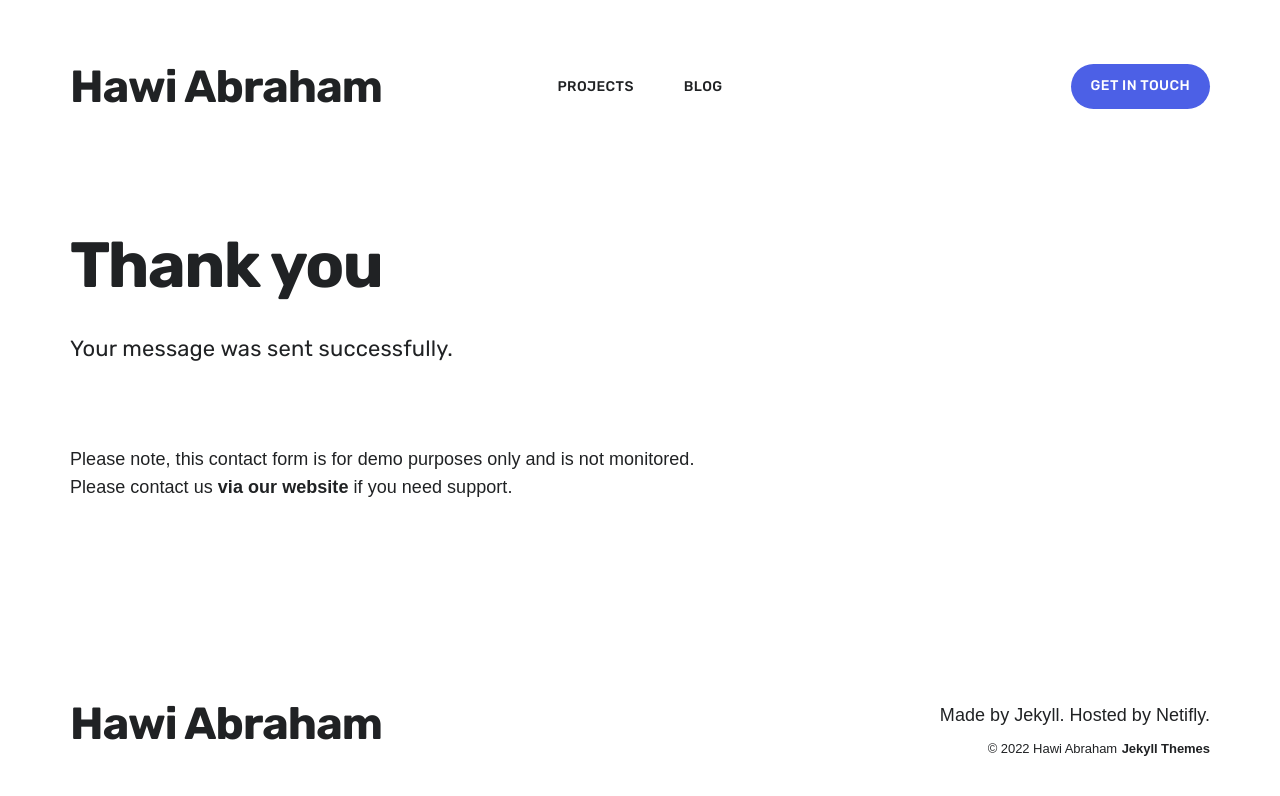
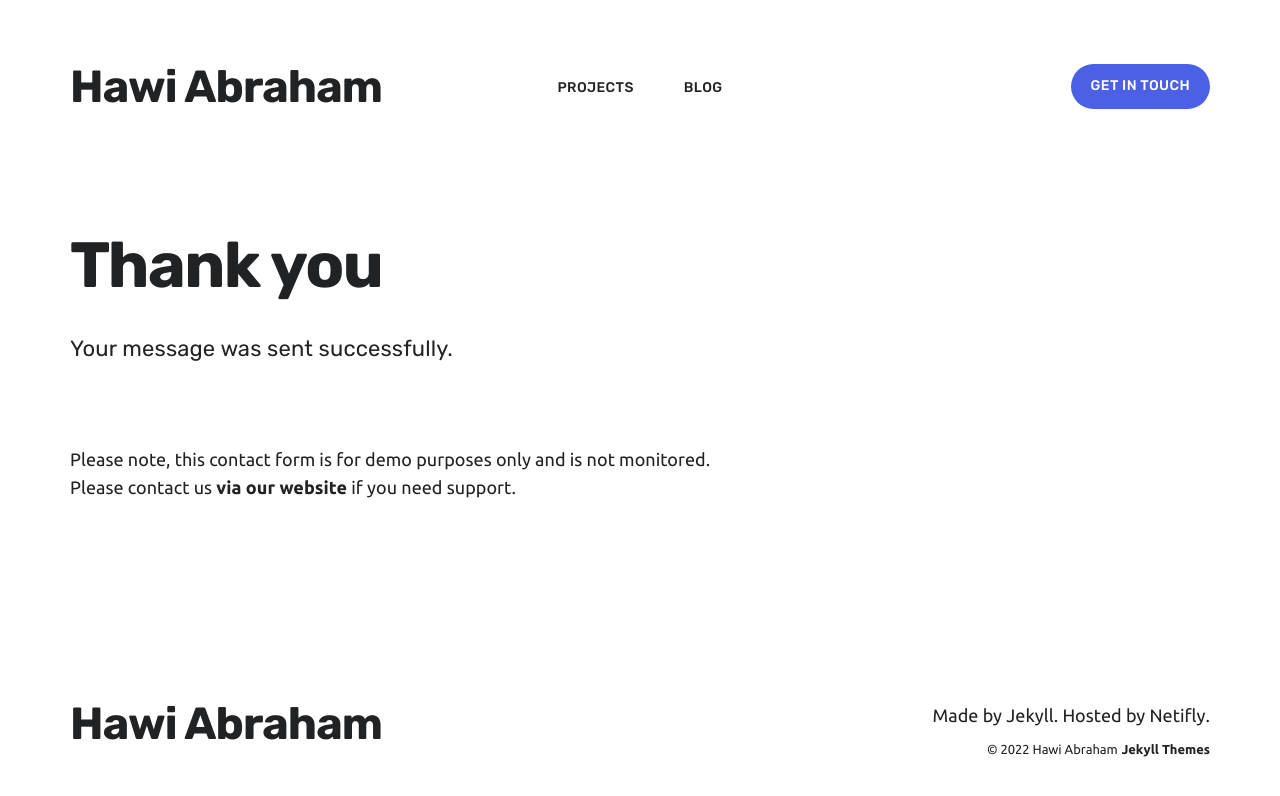
Before and after one commit to hawiabraham/personal-website, a Jekyll site: the page built from _pages/thanks.md, in a window 1280 px wide. Shown: the top 796 px of the page. Built offline with Jekyll 4.4.1, drawn with Linux system fonts in a browser that asks for light colours; nearby versions of some CDN libraries.

Commit message:
Update settings.yml

```diff
--- a/_data/settings.yml
+++ b/_data/settings.yml
@@ -19,7 +19,7 @@
   tagline: Made by Jekyll. Hosted by Netifly.
 
 hero_settings:
-  background_image: /images/backgrounds/background-hero.svg
+  background_image: /images/backgrounds/background.jpg
 
 post_settings:
   grid_spacing: 10
@@ -70,7 +70,7 @@
   error_color: '#D64541'
 
 font_settings:
-  font_embed: '<link href="https://fonts.googleapis.com/css?family=Rubik:400,500,700|Ubuntu+Mono:400,700" rel="stylesheet">'
+  font_embed: '<link href="https://fonts.googleapis.com/css?family=Rubik:400,500,700|Ubuntu:400,700" rel="stylesheet">'
   title_font: 'Rubik, sans-serif'
   body_font: '"Ubuntu", sans-serif'
   regular_weight: 400
```
